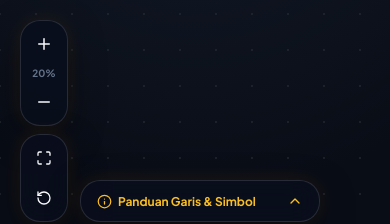
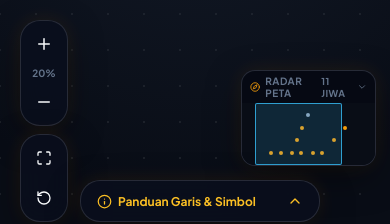
Before and after one commit to alfarisg34/family-tree, a React (Vite) app: page / in a window 390 px wide. Shown: the part 598-822 px from the top of the page. Built offline with nearby package versions, Linux system fonts and the light colour scheme; no server answers; the database is empty; a web font is replaced by a local one.

Commit message:
fix: enable responsive and collapsible minimap radar view for mobile devices

```diff
--- a/src/components/Minimap.tsx
+++ b/src/components/Minimap.tsx
@@ -1,6 +1,6 @@
-import React from 'react';
+import React, { useState, useRef, useEffect } from 'react';
 import type { TreeLayout, ViewportState } from '../types/family';
-import { Compass } from 'lucide-react';
+import { Compass, ChevronDown } from 'lucide-react';
 
 interface MinimapProps {
   layout: TreeLayout;
@@ -9,9 +9,27 @@ interface MinimapProps {
 }
 
 export const Minimap: React.FC<MinimapProps> = ({ layout, viewport, onNavigate }) => {
+  const [isCollapsed, setIsCollapsed] = useState(false);
+  const canvasBoxRef = useRef<HTMLDivElement>(null);
+  const [boxSize, setBoxSize] = useState({ width: 168, height: 92 });
+
+  useEffect(() => {
+    const updateSize = () => {
+      if (canvasBoxRef.current) {
+        const rect = canvasBoxRef.current.getBoundingClientRect();
+        if (rect.width > 0 && rect.height > 0) {
+          setBoxSize({ width: rect.width, height: rect.height });
+        }
+      }
+    };
+    updateSize();
+    window.addEventListener('resize', updateSize);
+    return () => window.removeEventListener('resize', updateSize);
+  }, [isCollapsed]);
+
   const { nodes, bounds } = layout;
-  const mapW = 168;
-  const mapH = 92;
+  const mapW = boxSize.width || 168;
+  const mapH = boxSize.height || 92;
 
   const minX = bounds.minX;
   const maxX = bounds.maxX;
@@ -49,17 +67,44 @@ export const Minimap: React.FC<MinimapProps> = ({ layout, viewport, onNavigate }
     onNavigate(targetWorldX, targetWorldY);
   };
 
+  if (isCollapsed) {
+    return (
+      <button
+        className="minimap-pill-btn"
+        onClick={() => setIsCollapsed(false)}
+        title="Buka Radar Peta Silsilah"
+      >
+        <Compass size={14} color="var(--accent-gold)" />
+        <span>Radar</span>
+        <span className="minimap-pill-count">{Object.keys(nodes).length}</span>
+      </button>
+    );
+  }
+
   return (
     <div className="minimap-panel">
-      <div className="minimap-header">
-        <div style={{ display: 'flex', alignItems: 'center', gap: 4 }}>
+      <div
+        className="minimap-header"
+        onClick={() => setIsCollapsed(true)}
+        style={{ cursor: 'pointer' }}
+        title="Klik untuk menyembunyikan Radar"
+      >
+        <div style={{ display: 'flex', alignItems: 'center', gap: 5 }}>
           <Compass size={12} color="var(--accent-gold)" />
           <span>Radar Peta</span>
         </div>
-        <span style={{ fontSize: 9 }}>{Object.keys(nodes).length} Jiwa</span>
+        <div style={{ display: 'flex', alignItems: 'center', gap: 6 }}>
+          <span style={{ fontSize: 9.5 }}>{Object.keys(nodes).length} Jiwa</span>
+          <ChevronDown size={12} color="var(--text-muted)" />
+        </div>
       </div>
 
-      <div className="minimap-canvas-box" onClick={handleMinimapClick} style={{ cursor: 'crosshair' }}>
+      <div
+        ref={canvasBoxRef}
+        className="minimap-canvas-box"
+        onClick={handleMinimapClick}
+        style={{ cursor: 'crosshair' }}
+      >
         {Object.values(nodes).map((node) => {
           const dotX = (node.x - minX) * mmScale;
           const dotY = (node.y - minY) * mmScale;
@@ -80,8 +125,8 @@ export const Minimap: React.FC<MinimapProps> = ({ layout, viewport, onNavigate }
           style={{
             left: `${vpMmX}px`,
             top: `${vpMmY}px`,
-            width: `${Math.max(16, vpMmW)}px`,
-            height: `${Math.max(12, vpMmH)}px`
+            width: `${Math.max(14, vpMmW)}px`,
+            height: `${Math.max(10, vpMmH)}px`
           }}
         />
       </div>
--- a/src/index.css
+++ b/src/index.css
@@ -667,11 +667,56 @@ body {
   z-index: 30;
   display: flex;
   flex-direction: column;
+  transition: all 0.25s cubic-bezier(0.16, 1, 0.3, 1);
+}
+
+.minimap-pill-btn {
+  position: absolute;
+  bottom: 24px;
+  right: 20px;
+  background: var(--bg-glass-heavy);
+  border: 1px solid var(--border-glass);
+  border-radius: var(--radius-full);
+  padding: 6px 12px;
+  display: flex;
+  align-items: center;
+  gap: 6px;
+  color: var(--text-primary);
+  font-size: 11px;
+  font-weight: 700;
+  cursor: pointer;
+  z-index: 30;
+  box-shadow: var(--shadow-elevated);
+  backdrop-filter: blur(16px);
+  transition: all 0.2s ease;
+}
+
+.minimap-pill-btn:hover {
+  background: rgba(30, 41, 59, 0.9);
+  border-color: var(--accent-gold);
+  transform: translateY(-2px);
+}
+
+.minimap-pill-count {
+  font-size: 9px;
+  background: rgba(245, 158, 11, 0.2);
+  border: 1px solid rgba(245, 158, 11, 0.4);
+  color: #fbbf24;
+  padding: 1px 5px;
+  border-radius: var(--radius-full);
 }
 
 @media (max-width: 640px) {
   .minimap-panel {
-    display: none;
+    bottom: 80px;
+    right: 14px;
+    width: 135px;
+    height: 96px;
+  }
+
+  .minimap-pill-btn {
+    bottom: 80px;
+    right: 14px;
   }
 }
 
```
